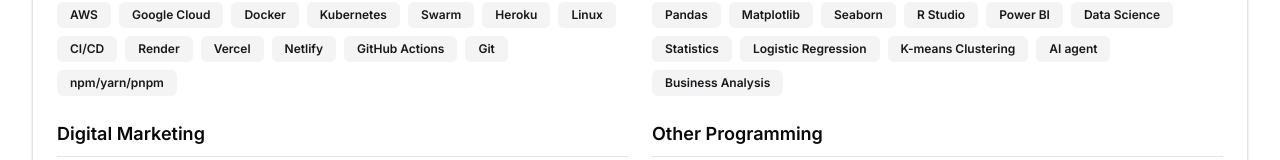
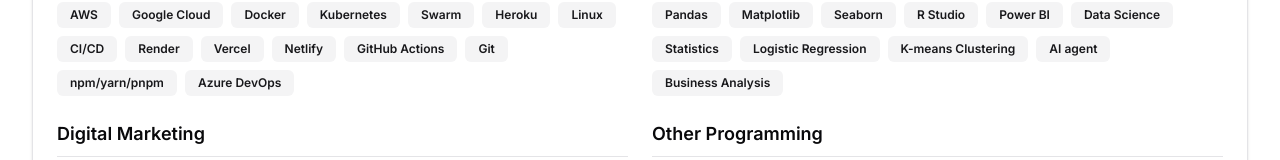
Before and after one commit to Petersonwei/my-portfolio, a Next.js app: page /about in a window 1280 px wide. Shown: the part 1006-1166 px from the top of the page. Built offline with nearby package versions, Linux system fonts and the light colour scheme.

Commit message:
Update the skills item

```diff
--- a/app/about/page.tsx
+++ b/app/about/page.tsx
@@ -22,7 +22,7 @@
       items: [
         "AWS", "Google Cloud", "Docker", "Kubernetes", "Swarm",
         "Heroku", "Linux", "CI/CD", "Render", "Vercel", "Netlify",
-        "GitHub Actions", "Git", "npm/yarn/pnpm"
+        "GitHub Actions", "Git", "npm/yarn/pnpm", "Azure DevOps"
       ]
     },
     dataAndAI: {
```
